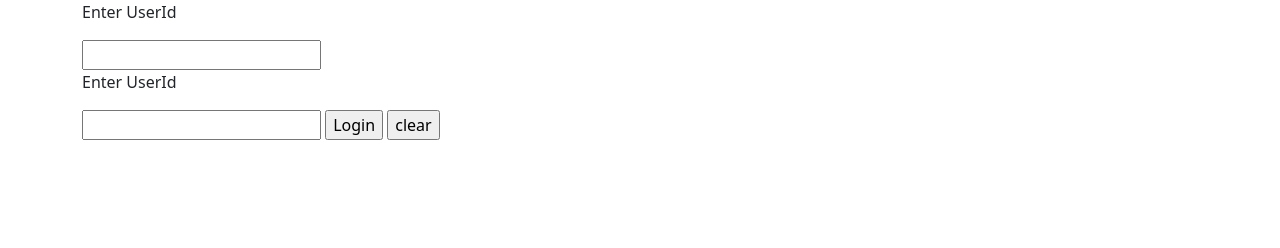
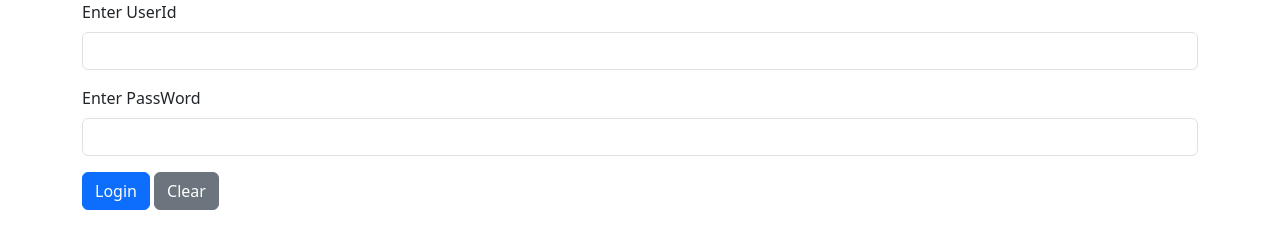
Before and after one commit to Rushikeshs96/React-30, a website: page Form/loginForm/index.html in a window 1280 px wide. Drawn offline with nearby package versions, Linux system fonts and the light colour scheme.

Commit message:
login form with bootstrap

```diff
--- a/Form/loginForm/index.html
+++ b/Form/loginForm/index.html
@@ -13,20 +13,21 @@
     <div class="container form-container">
         <form action="">
             <div class="mb-3">
-            <label for="uid">
+                <label for="uid" class="form-label">
                     Enter UserId
                 </label>
+                <input type="text" id="uid" class="form-control">
             </div>
             <div class="mb-3">
-            <input type="text" id="uid">
-            <br />
-            <label for="pwd">
-                Enter UserId
+
+                <label for="pwd" class="form-label">
+                    Enter PassWord
                 </label>
+                <input type="text" id="pwd" class="form-control">
             </div>
-            <input type="text" id="pwd">
-            <input type="submit" value="Login" />
-            <input type="reset" value="clear">
+
+            <button type="submit"  class="btn btn-primary">Login</button>
+            <button type="reset" class="btn btn-secondary">Clear</button>
         </form>
     </div>
 </body>
```
Lines whose indentation alone changed are shown as unchanged.
